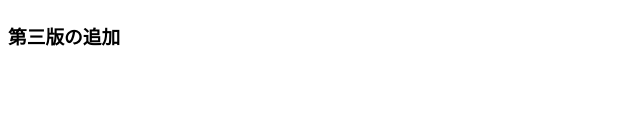
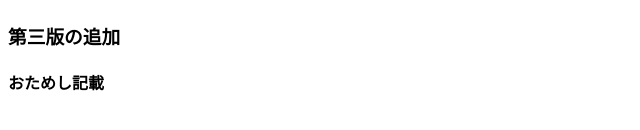
Before and after one commit to taketo45/github-handson, a plain HTML site: page index.html in a window 1280 px wide. Shown: the part 122-252 px from the top of the page, without its empty margins (0-640 px from the left). Drawn offline with Linux system fonts and the light colour scheme.

Commit message:
おためし

```diff
--- a/index.html
+++ b/index.html
@@ -9,5 +9,6 @@
   <h1>GitHubハンズオン</h1>
   <h2>講義内容</h2>
   <h3>第三版の追加</h3>
+  <h4>おためし記載</h4>
 </body>
 </html>
```
